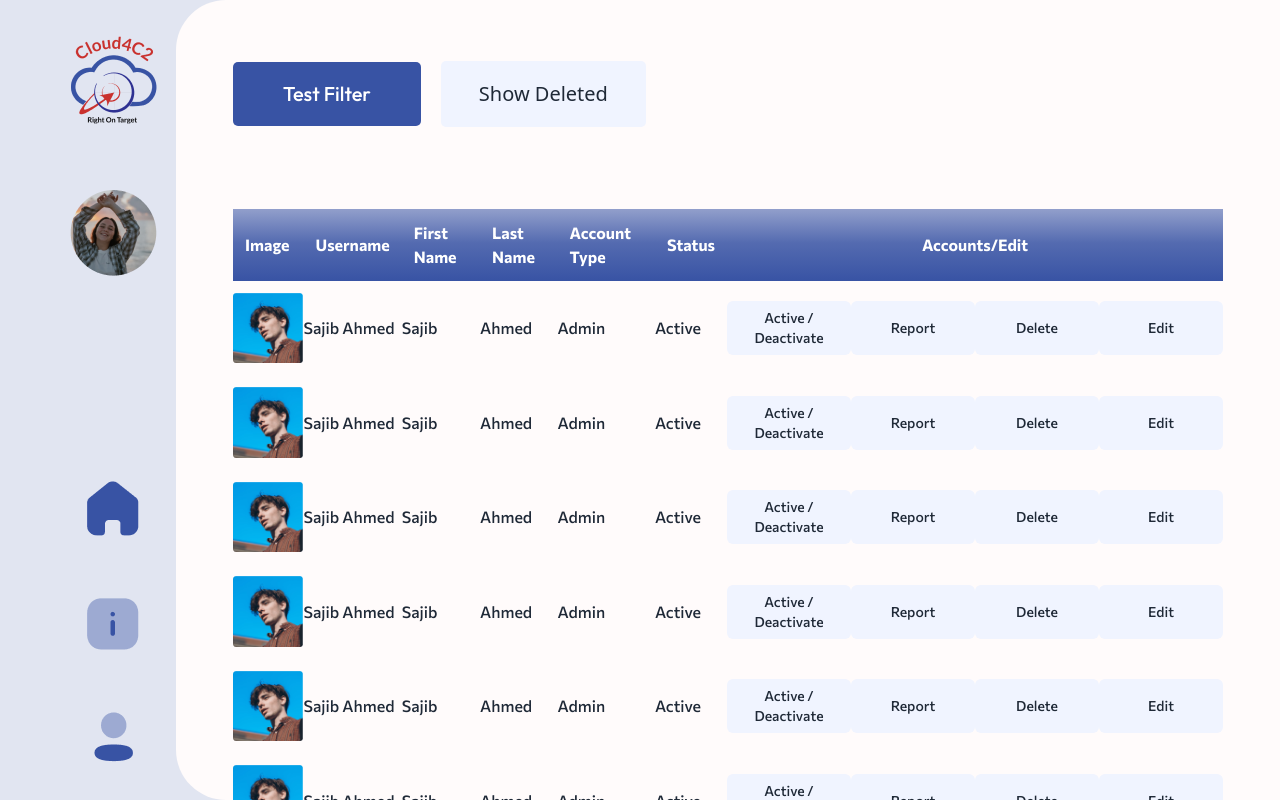
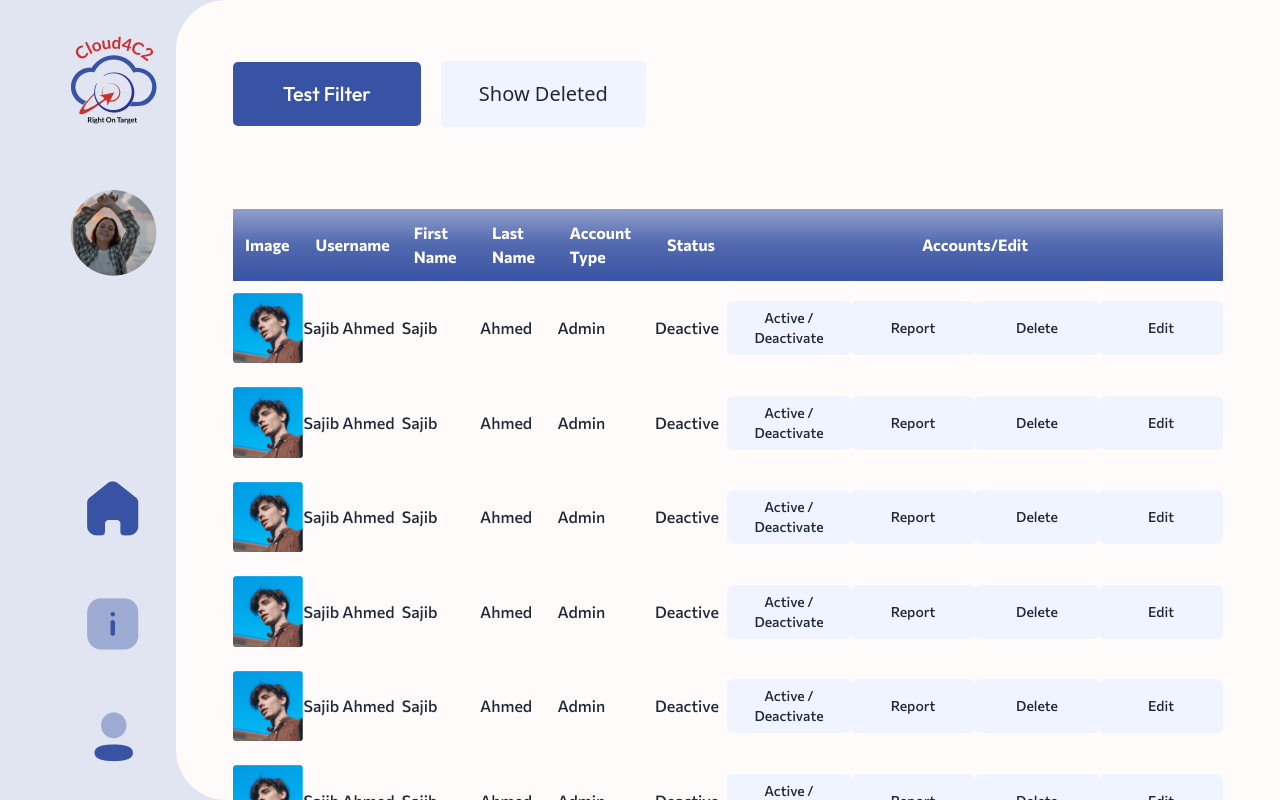
Before and after one commit to MamtazDev/cloud-four-c-two, a React (Create React App) app: page /dashboard/manageUser in a window 1280 px wide. Built offline with nearby package versions, Linux system fonts and the light colour scheme.

Commit message:
manage active/deactive update

```diff
--- a/src/components/MangeUser/Manage.js
+++ b/src/components/MangeUser/Manage.js
@@ -10,6 +10,7 @@ const Manage = () => {
   const { userList, setUserList } = useContext(UserContext);
   // console.log(userList);
   const [active, setActive] = useState(true);
+  const [activeId, setActiveId] = useState("");
   console.log(active);
 
   return (
@@ -42,10 +43,15 @@ const Manage = () => {
               <td>Sajib</td>
               <td>Ahmed</td>
               <td>Admin</td>
-              <td>{active === true ? "Active" : "Deactive"}</td>
+              <td>{activeId === index && active === true ? "Active" : "Deactive"}</td>
               <td>
                 <div className="flex justify-between">
-                  <TableBtn setActive={setActive} active={active}>
+                  <TableBtn
+                    index={index}
+                    setActiveId={setActiveId}
+                    setActive={setActive}
+                    active={active}
+                  >
                     Active /
                     <br />
                     Deactivate
--- a/src/utils/TableBtn.js
+++ b/src/utils/TableBtn.js
@@ -1,9 +1,10 @@
 import React from "react"
 
-const TableBtn = ({ children ,setActive,active}) =>{
+const TableBtn = ({ children ,setActive,active,index,setActiveId}) =>{
     return(
         <>
-            <button onClick={()=>setActive(!active)} className="bg-[#F0F4FF] h-[54px] w-[124px] text-[14px] font-[500] border-1 border-[#243c5a] rounded-[6px]">
+            <button onClick={()=>{setActive(!active)
+            setActiveId(index)}} className="bg-[#F0F4FF] h-[54px] w-[124px] text-[14px] font-[500] border-1 border-[#243c5a] rounded-[6px]">
                 {children}
             </button>
         </>
```
